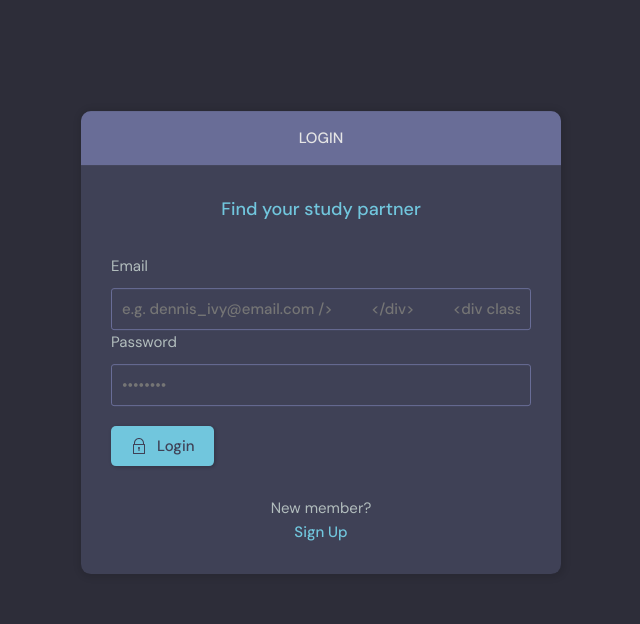
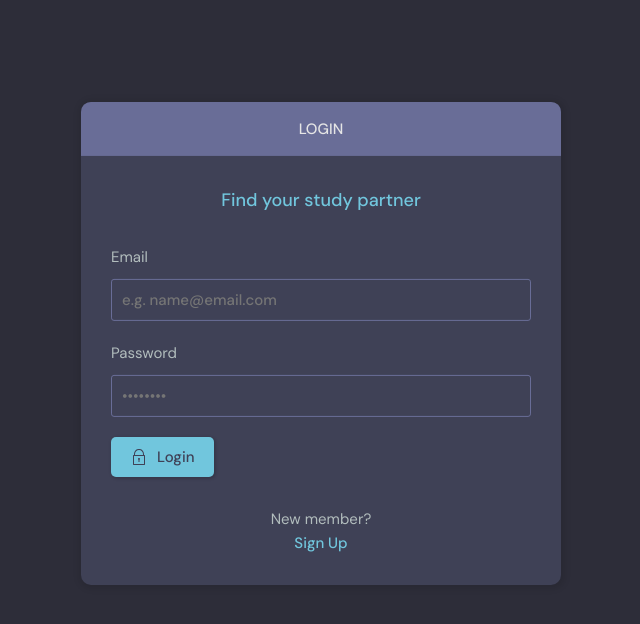
Before and after one commit to Blissmal/blissmal_django_project, a Django app: page /login/ in a window 1280 px wide. Shown: the part 76-700 px from the top of the page, without its empty margins (319-959 px from the left). Run offline with Django 3.2, Linux system fonts and the light colour scheme.

Commit message:
update project

```diff
--- a/base/templates/base/login_register.html
+++ b/base/templates/base/login_register.html
@@ -18,7 +18,7 @@
           {% csrf_token %}
           <div class="form__group form__group">
             <label for="room_name">Email</label>
-            <input id="username" name="email" type="email" placeholder="e.g. dennis_ivy@email.com />
+            <input id="username" name="email" type="email" placeholder="e.g. name@email.com" />
           </div>
           <div class="form__group">
             <label for="password">Password</label>
```
Also changed, not shown: db.sqlite3.
